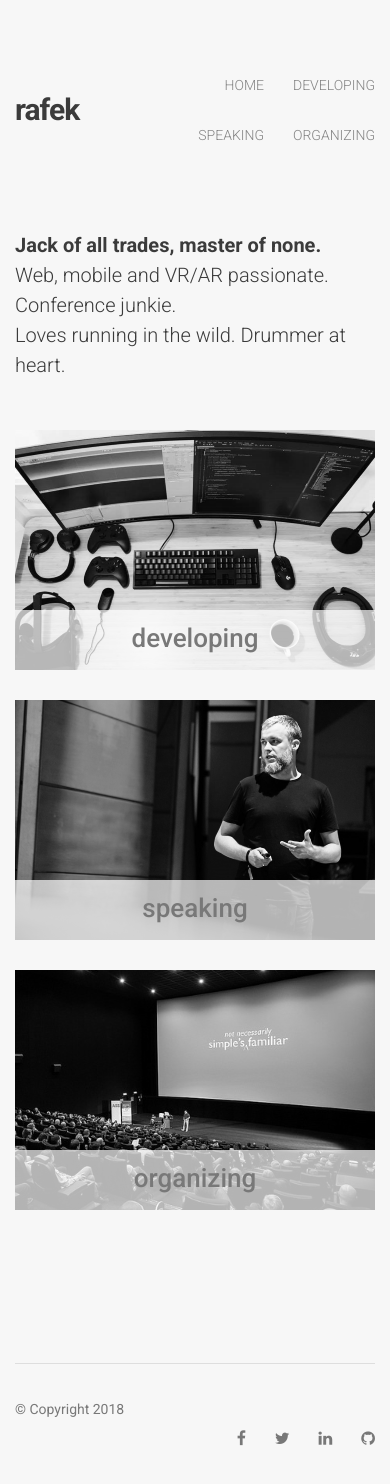
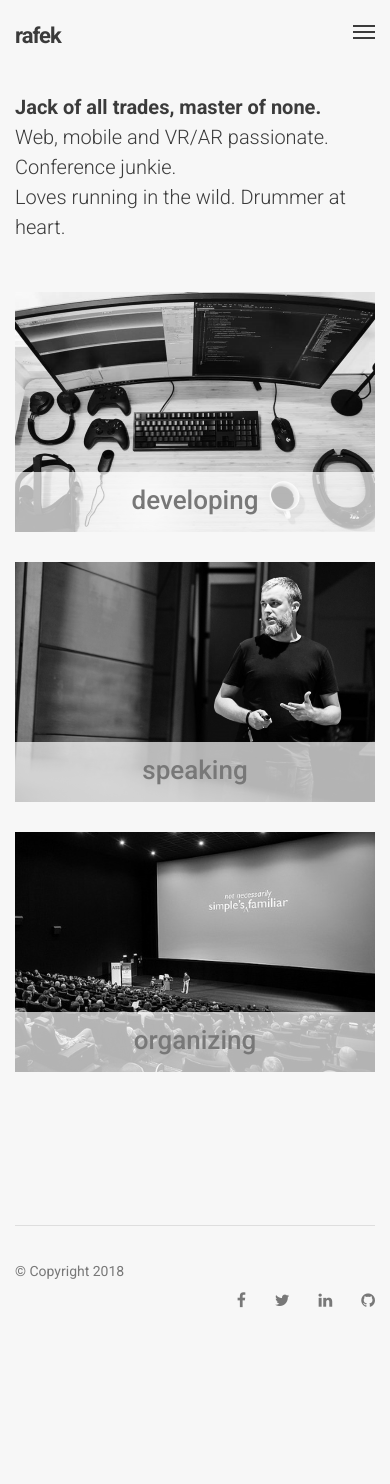
Before and after one commit to rafek/rafek.github.io, a Jekyll site: the page built from index.html, in a window 390 px wide. Built offline with Jekyll 4.4.1, drawn with Linux system fonts in a browser that asks for light colours; nearby versions of some CDN libraries; after the commit the page ends 1346 px from its top, so only the background shows below that.

Commit message:
Added menu RWD.

```diff
--- a/_layouts/default.html
+++ b/_layouts/default.html
@@ -21,6 +24,11 @@
             <a href="/">rafek</a>
           </div>
           <div class="header-holder">
+            <div class="hamburger display-none">
+              <a href="#">
+                <div class="hamburger-inner"></div>
+              </a>
+            </div>
             <div class="menu-holder">
               <nav>
                 <ul id="menu" class="menu">
@@ -46,5 +54,6 @@
     {{ content }}
   </div>
   {% include footer.html %}
+  <script src="/js/main.js?v=0.111"></script>
 </body>
 </html>
--- a/_sass/rafek-custom/_base.scss
+++ b/_sass/rafek-custom/_base.scss
@@ -10,7 +10,7 @@ body {
   background-color: #f7f7f7;
 }
 
-a {
+a, a:focus, a:hover {
   color: #3b3b3b;
   text-decoration: none;
 }
@@ -50,6 +50,18 @@ strong, b {
     padding-top: 60px;
     z-index: 1005;
 
+    @media screen and (max-width: 1300px) {
+      padding-top: 40px;
+    }
+
+    @media screen and (max-width: 992px) {
+      padding: 30px 0;
+    }
+
+    @media screen and (max-width: 414px) {
+      padding: 25px 0 20px;
+    }
+
     .default-header {
       width: 100%;
       display: table;
@@ -73,6 +85,11 @@ strong, b {
         font-size: 30px;
         line-height: 30px;
         text-transform: lowercase;
+
+        @media screen and (max-width: 414px) {
+          font-size: 22px;
+          line-height: 22px;
+        }
       }
     }
 
@@ -82,9 +99,88 @@ strong, b {
       vertical-align: middle;
     }
 
+    .hamburger {
+      position: relative;
+      float: right;
+      display: block;
+      z-index: 99;
+      margin-left: 25px;
+      padding: 10px 0;
+
+      @media screen and (max-width: 992px) {
+        margin-left: 30px;
+        padding: 0;
+        display: block !important;
+      }
+
+      .hamburger-inner {
+        background-color: #3b3b3b;
+        display: inline-block;
+        position: relative;
+        top: -4px;
+        width: 22px;
+        height: 2px;
+
+        &::before,
+        &::after {
+          content: "";
+          display: inline-block;
+          position: absolute;
+          left: 0;
+          width: 22px;
+          height: 2px;
+          background-color: #3b3b3b;
+        }
+
+        &::before {
+          top: 6px;
+        }
+
+        &::after {
+          top: -6px;
+        }
+      }
+
+      &.is-active {
+        .hamburger-inner {
+          background-color: transparent;
+
+          &::before {
+            background-color: #3b3b3b;
+            -webkit-transform: translateY(-6px) rotateZ(45deg);
+            -moz-transform: translateY(-6px) rotateZ(45deg);
+            -ms-transform: translateY(-6px) rotateZ(45deg);
+            -o-transform: translateY(-6px) rotateZ(45deg);
+            transform: translateY(-6px) rotateZ(45deg);
+          }
+
+          &::after {
+            background-color: #3b3b3b;
+            -webkit-transform: translateY(6px) rotateZ(-45deg);
+            -moz-transform: translateY(6px) rotateZ(-45deg);
+            -ms-transform: translateY(6px) rotateZ(-45deg);
+            -o-transform: translateY(6px) rotateZ(-45deg);
+            transform: translateY(6px) rotateZ(-45deg);
+          }
+        }
+      }
+    }
+
     nav {
       float: right;
       position: relative;
+
+      @media screen and (max-width: 992px) {
+        position: absolute;
+        z-index: 2;
+        top: 100%;
+        width: 100%;
+        left: 0;
+        text-align: left;
+        background-color: #333333;
+        padding: 20px 30px;
+        display: none;
+      }
 
       ul {
         margin-right: 0 !important;
@@ -97,6 +193,10 @@ strong, b {
           position: relative;
           padding: 10px 0;
 
+          @media screen and (max-width: 992px) {
+            overflow: hidden;
+          }
+
           &:first {
             margin-left: 0;
           }
@@ -107,6 +207,25 @@ strong, b {
             text-transform: uppercase;
             font-weight: 300;
             position: relative;
+
+            @media screen and (max-width: 992px) {
+              padding: 0 !important;
+              font-size: 14px !important;
+              line-height: 25px !important;
+              color: #C0BDBF;
+              display: block !important;
+              border-bottom: none !important;
+            }
+          }
+        }
+
+        > li {
+          @media screen and (max-width: 992px) {
+            display: block;
+            margin: 0;
+            padding: 5px 0;
+            opacity: 1 !important;
+            visibility: visible !important;
           }
         }
       }
@@ -377,4 +496,16 @@ footer {
 
 .ml-top-padding {
   padding-top: 70px;
+
+  @media screen and (max-width: 992px) {
+    padding-top: 35px;
+  }
+
+  @media screen and (max-width: 480px) {
+    padding-top: 25px;
+  }
 }
+
+.display-none {
+  display: none !important;
+}
--- /dev/null
+++ b/js/main.js
@@ -0,0 +1,10 @@
+$(function () {
+  $(".hamburger > a").on("click", function (anchor) {
+    if (anchor.preventDefault(), $("header .hamburger").toggleClass("is-active"), $(window).width() <= 991) {
+      var nav = $("header nav");
+
+      nav.is(":visible") ? nav.slideUp() : nav.slideDown();
+    }
+    console.log("HAMBURGER CLICK!");
+  });
+});
```
Also changed, not shown: other parts of _layouts/default.html (+3 -0 lines).
